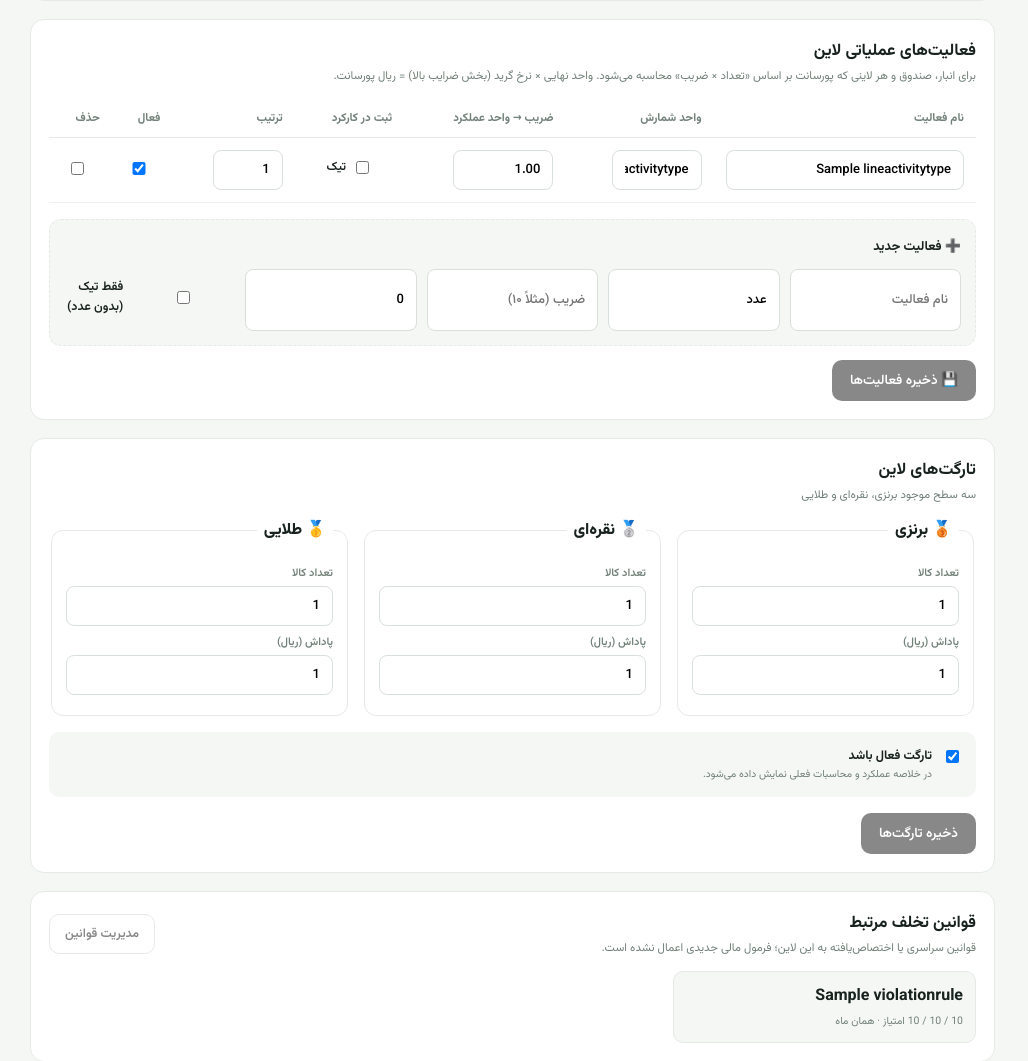
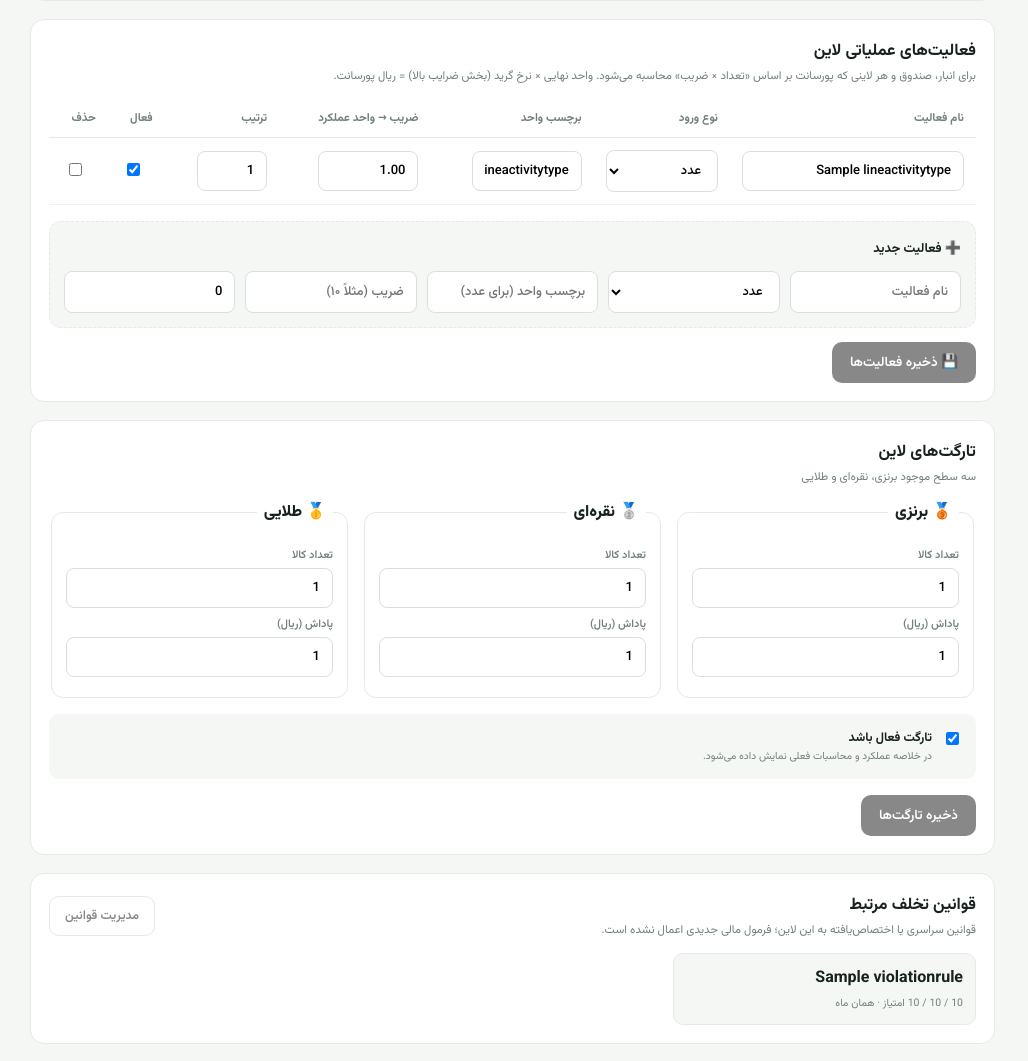
Before and after one commit to yuzservice/elinor-commission, a Django app: page /management/departments/1/ in a window 1280 px wide. Shown: the part 1093-2154 px from the top of the page, without its empty margins (0-1028 px from the left). Run offline with Django 5.2, Linux system fonts and the light colour scheme; a user stored in the database is signed in; data comes from the database, SQL or seed files in the repository; tables that the repository leaves empty hold one stand-in row (values such as "Sample post"); grey boxes marked "Sample" are stand-in pictures; data that the repository does not hold is empty; parts of the project's set-up code (start-up, migrations or seed data) failed here and were passed over.

Commit message:
Fix count_method migration and simplify activity input type UI.
Use IF NOT EXISTS when adding count_method for partial deploys, and replace the separate checkmark checkbox with a number/tick select plus optional unit label.

Co-authored-by: Cursor <cursoragent@cursor.com>

```diff
--- a/core/views.py
+++ b/core/views.py
@@ -1487,24 +1487,28 @@ def management_department_detail(request, pk):
                             activity.delete()
                             continue
                         title = request.POST.get(f"activity_title_{activity.pk}", "").strip()
-                        unit_label = request.POST.get(f"activity_unit_{activity.pk}", "عدد").strip() or "عدد"
+                        count_method = request.POST.get(
+                            f"activity_count_method_{activity.pk}",
+                            LineActivityType.CountMethod.QUANTITY,
+                        )
+                        unit_label = request.POST.get(f"activity_unit_{activity.pk}", "").strip()
                         multiplier_raw = request.POST.get(f"activity_multiplier_{activity.pk}", "").strip()
                         sort_raw = request.POST.get(f"activity_sort_{activity.pk}", "0").strip()
                         is_active = request.POST.get(f"activity_active_{activity.pk}") == "on"
-                        is_checkmark = request.POST.get(f"activity_checkmark_{activity.pk}") == "on"
+                        if count_method not in LineActivityType.CountMethod.values:
+                            count_method = LineActivityType.CountMethod.QUANTITY
                         if not title:
                             raise ValueError(f"نام فعالیت «{activity.title}» نمی‌تواند خالی باشد.")
                         multiplier = Decimal(multiplier_raw)
                         if multiplier <= 0:
                             raise ValueError(f"ضریب فعالیت «{title}» باید بزرگ‌تر از صفر باشد.")
                         activity.title = title
-                        activity.unit_label = unit_label if not is_checkmark else (unit_label or "انجام")
+                        activity.count_method = count_method
+                        if count_method == LineActivityType.CountMethod.CHECKMARK:
+                            activity.unit_label = "انجام"
+                        else:
+                            activity.unit_label = unit_label or "عدد"
                         activity.unit_multiplier = multiplier
-                        activity.count_method = (
-                            LineActivityType.CountMethod.CHECKMARK
-                            if is_checkmark
-                            else LineActivityType.CountMethod.QUANTITY
-                        )
                         activity.sort_order = int(sort_raw or 0)
                         activity.is_active = is_active
                         activity.save()
@@ -1517,21 +1521,23 @@ def management_department_detail(request, pk):
                         new_multiplier = Decimal(new_multiplier_raw)
                         if new_multiplier <= 0:
                             raise ValueError("ضریب فعالیت جدید باید بزرگ‌تر از صفر باشد.")
-                        new_checkmark = request.POST.get("new_activity_checkmark") == "on"
+                        new_count_method = request.POST.get(
+                            "new_activity_count_method",
+                            LineActivityType.CountMethod.QUANTITY,
+                        )
+                        if new_count_method not in LineActivityType.CountMethod.values:
+                            new_count_method = LineActivityType.CountMethod.QUANTITY
+                        new_unit = request.POST.get("new_activity_unit", "").strip()
                         LineActivityType.objects.create(
                             department=department,
                             title=new_title,
                             unit_label=(
                                 "انجام"
-                                if new_checkmark
-                                else (request.POST.get("new_activity_unit", "عدد").strip() or "عدد")
+                                if new_count_method == LineActivityType.CountMethod.CHECKMARK
+                                else (new_unit or "عدد")
                             ),
                             unit_multiplier=new_multiplier,
-                            count_method=(
-                                LineActivityType.CountMethod.CHECKMARK
-                                if new_checkmark
-                                else LineActivityType.CountMethod.QUANTITY
-                            ),
+                            count_method=new_count_method,
                             sort_order=int(request.POST.get("new_activity_sort", "0") or 0),
                             is_active=True,
                         )
--- a/templates/management/department_detail.html
+++ b/templates/management/department_detail.html
@@ -75,9 +75,9 @@
                 <thead>
                     <tr>
                         <th>نام فعالیت</th>
-                        <th>واحد شمارش</th>
+                        <th>نوع ورود</th>
+                        <th class="activity-unit-col">برچسب واحد</th>
                         <th>ضریب → واحد عملکرد</th>
-                        <th>ثبت در کارکرد</th>
                         <th>ترتیب</th>
                         <th>فعال</th>
                         <th>حذف</th>
@@ -87,15 +87,22 @@
                     {% for act in line_activities %}
                     <tr>
                         <td><input type="text" name="activity_title_{{ act.pk }}" value="{{ act.title }}" style="width:100%;min-width:140px;"></td>
-                        <td><input type="text" name="activity_unit_{{ act.pk }}" value="{{ act.unit_label }}" style="width:90px;"></td>
+                        <td>
+                            <select name="activity_count_method_{{ act.pk }}" class="activity-count-method-select" style="min-width:88px;">
+                                <option value="QUANTITY" {% if act.count_method != 'CHECKMARK' %}selected{% endif %}>عدد</option>
+                                <option value="CHECKMARK" {% if act.count_method == 'CHECKMARK' %}selected{% endif %}>تیک</option>
+                            </select>
+                        </td>
+                        <td class="activity-unit-col">
+                            <input type="text" name="activity_unit_{{ act.pk }}" class="activity-unit-input" value="{% if act.count_method == 'CHECKMARK' %}{% else %}{{ act.unit_label }}{% endif %}" placeholder="مثلاً بار، فاکتور" style="width:110px;" {% if act.count_method == 'CHECKMARK' %}disabled{% endif %}>
+                        </td>
                         <td><input type="number" step="0.01" min="0.01" name="activity_multiplier_{{ act.pk }}" value="{{ act.unit_multiplier }}" style="width:100px;"></td>
-                        <td style="text-align:center;" title="کارمند فقط تیک می‌زند که انجام داده (بدون عدد)"><label style="display:inline-flex;align-items:center;gap:6px;cursor:pointer;font-size:12px;"><input type="checkbox" name="activity_checkmark_{{ act.pk }}" {% if act.count_method == 'CHECKMARK' %}checked{% endif %}> تیک</label></td>
                         <td><input type="number" min="0" name="activity_sort_{{ act.pk }}" value="{{ act.sort_order }}" style="width:70px;"></td>
                         <td style="text-align:center;"><input type="checkbox" name="activity_active_{{ act.pk }}" {% if act.is_active %}checked{% endif %}></td>
                         <td style="text-align:center;"><input type="checkbox" name="delete_activity_{{ act.pk }}" title="حذف این فعالیت"></td>
                     </tr>
                     {% empty %}
-                    <tr><td colspan="7" class="empty">هنوز فعالیتی برای این لاین تعریف نشده. مثال صندوق: «فاکتور صادرشده» با ضریب ۱ · مثال انبار: «بار ورودی» با ضریب ۱۰ · برای کارهای روزانه: تیک «انجام دادم»</td></tr>
+                    <tr><td colspan="7" class="empty">هنوز فعالیتی تعریف نشده. نوع «عدد» برای شمارش (مثلاً فاکتور ×۱) · نوع «تیک» وقتی فقط انجام/عدم‌انجام مهم است.</td></tr>
                     {% endfor %}
                 </tbody>
             </table>
@@ -104,14 +111,33 @@
             <strong style="font-size:13px;">➕ فعالیت جدید</strong>
             <div style="display:grid;grid-template-columns:repeat(auto-fill,minmax(160px,1fr));gap:10px;margin-top:10px;">
                 <input type="text" name="new_activity_title" placeholder="نام فعالیت">
-                <input type="text" name="new_activity_unit" placeholder="واحد (مثلاً بار)" value="عدد">
+                <select name="new_activity_count_method" id="new-activity-count-method" style="min-width:88px;">
+                    <option value="QUANTITY" selected>عدد</option>
+                    <option value="CHECKMARK">تیک</option>
+                </select>
+                <input type="text" name="new_activity_unit" id="new-activity-unit" placeholder="برچسب واحد (برای عدد)" style="min-width:140px;">
                 <input type="number" step="0.01" min="0.01" name="new_activity_multiplier" placeholder="ضریب (مثلاً ۱۰)">
                 <input type="number" min="0" name="new_activity_sort" placeholder="ترتیب" value="0">
-                <label style="display:flex;align-items:center;gap:8px;font-size:12.5px;cursor:pointer;padding:8px 0;"><input type="checkbox" name="new_activity_checkmark"> فقط تیک (بدون عدد)</label>
             </div>
         </div>
         <button class="primary" type="submit" style="margin-top:14px;">💾 ذخیره فعالیت‌ها</button>
     </form>
+    <script>
+    document.addEventListener('DOMContentLoaded', function() {
+        function syncUnitField(selectEl) {
+            const row = selectEl.closest('tr') || selectEl.closest('div');
+            const unitInput = row ? row.querySelector('.activity-unit-input, #new-activity-unit') : document.getElementById('new-activity-unit');
+            if (!unitInput) return;
+            const isTick = selectEl.value === 'CHECKMARK';
+            unitInput.disabled = isTick;
+            if (isTick) unitInput.value = '';
+        }
+        document.querySelectorAll('.activity-count-method-select, #new-activity-count-method').forEach(sel => {
+            syncUnitField(sel);
+            sel.addEventListener('change', () => syncUnitField(sel));
+        });
+    });
+    </script>
 </article>
 <article class="card control-section" id="targets"><div class="card-head"><div><h2>تارگت‌های لاین</h2><p>سه سطح موجود برنزی، نقره‌ای و طلایی</p></div></div><form method="post">{% csrf_token %}<input type="hidden" name="section" value="target"><div class="target-level-grid"><fieldset><legend>🥉 برنزی</legend><label>تعداد کالا<input type="number" min="1" name="bronze_units" value="{{ target.bronze_units }}"></label><label>پاداش (ریال)<input type="number" min="0" name="bronze_reward" value="{{ target.bronze_reward }}"></label></fieldset><fieldset><legend>🥈 نقره‌ای</legend><label>تعداد کالا<input type="number" min="1" name="silver_units" value="{{ target.silver_units }}"></label><label>پاداش (ریال)<input type="number" min="0" name="silver_reward" value="{{ target.silver_reward }}"></label></fieldset><fieldset><legend>🥇 طلایی</legend><label>تعداد کالا<input type="number" min="1" name="gold_units" value="{{ target.gold_units }}"></label><label>پاداش (ریال)<input type="number" min="0" name="gold_reward" value="{{ target.gold_reward }}"></label></fieldset></div><label class="toggle-row"><input type="checkbox" name="is_active" {% if target.is_active %}checked{% endif %}><span><b>تارگت فعال باشد</b><small>در خلاصه عملکرد و محاسبات فعلی نمایش داده می‌شود.</small></span></label><button class="primary" type="submit">ذخیره تارگت‌ها</button></form></article>
 <article class="card control-section" id="violations"><div class="card-head"><div><h2>قوانین تخلف مرتبط</h2><p>قوانین سراسری یا اختصاص‌یافته به این لاین؛ فرمول مالی جدیدی اعمال نشده است.</p></div><a class="secondary" href="{% url 'management_violation_rules' %}">مدیریت قوانین</a></div><div class="rule-chips">{% for rule in rules %}<a href="{% url 'management_violation_rule_edit' rule.pk %}"><b>{{ rule.title }}</b><small>{{ rule.first_points }} / {{ rule.second_points }} / {{ rule.third_points }} امتیاز · {{ rule.get_recurrence_window_display }}</small></a>{% empty %}<p class="empty">قانون مرتبطی تعریف نشده است.</p>{% endfor %}</div></article>
```
Also changed, not shown: core/migrations/0025_line_activity_count_method.py.
